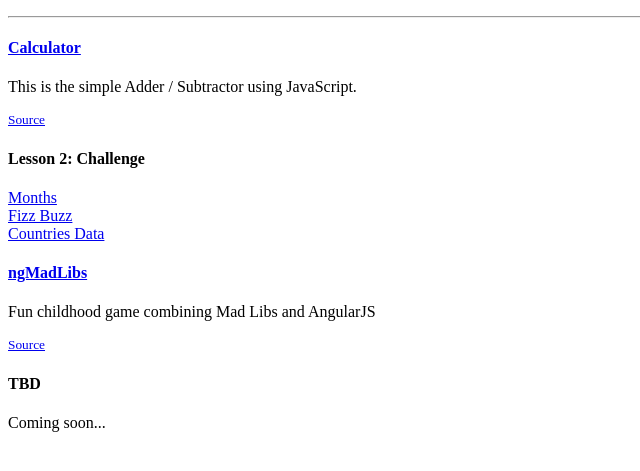
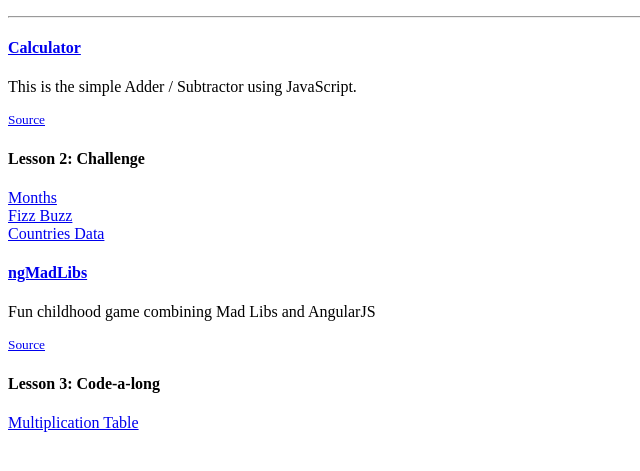
Before and after one commit to robbiesmith79/robbiesmith79.github.io, a website: page app/partials/index.html in a window 1280 px wide. Shown: the part 267-738 px from the top of the page, without its empty margins (0-640 px from the left). Drawn offline with Linux system fonts and the light colour scheme; files whose address does not match are found by name.

Commit message:
updated homepage with lesson 3 code-a-long

```diff
--- a/app/partials/index.html
+++ b/app/partials/index.html
@@ -33,8 +33,8 @@
     </div>
 
     <div class="col-lg-6">
-      <h4>TBD</h4>
-      <p>Coming soon...</p>
+      <h4>Lesson 3: Code-a-long</h4>
+      <p><a href="https://github.com/robbiesmith79/unit1-multiplication" target="_blank">Multiplication Table</a><br/></p>
     </div>
   </div>
 </div>
```
